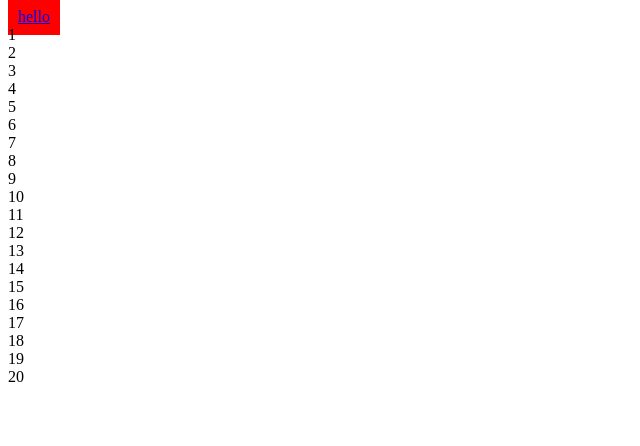
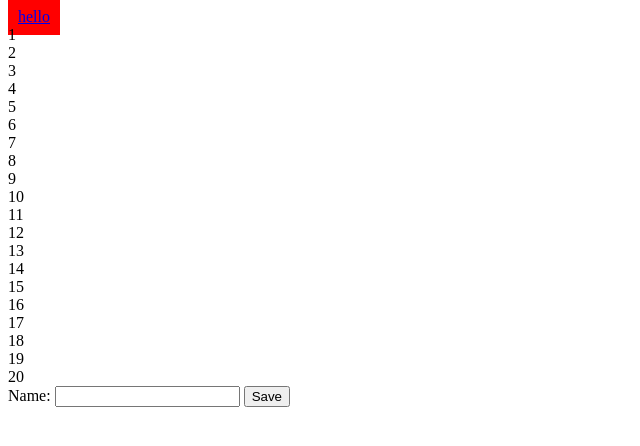
Before and after one commit to MaksimLavrenyuk/maksimlavrenyuk.github.io, a plain HTML site: page index.html in a window 1280 px wide. Shown: the whole page, without its empty margins (0-640 px from the left). Drawn offline with Linux system fonts and the light colour scheme.

Commit message:
Update index.html

```diff
--- a/index.html
+++ b/index.html
@@ -56,5 +56,11 @@ height="0" width="0" style="display:none;visibility:hidden"></iframe></noscript>
   <div id="18">18</div>
   <div id="19">19</div>
   <div id="20">20</div>
+
+  <form action="www.example.com" method="post">
+    <label for="POST-name">Name:</label>
+    <input id="POST-name" type="text" name="name">
+    <input type="submit" value="Save">
+  </form>
 </body>
 </html>
```
